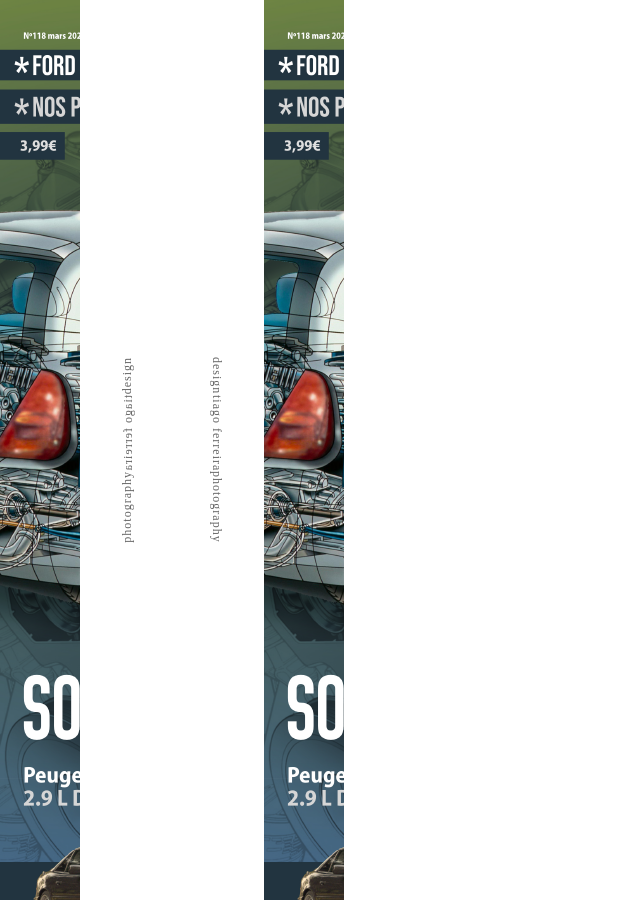
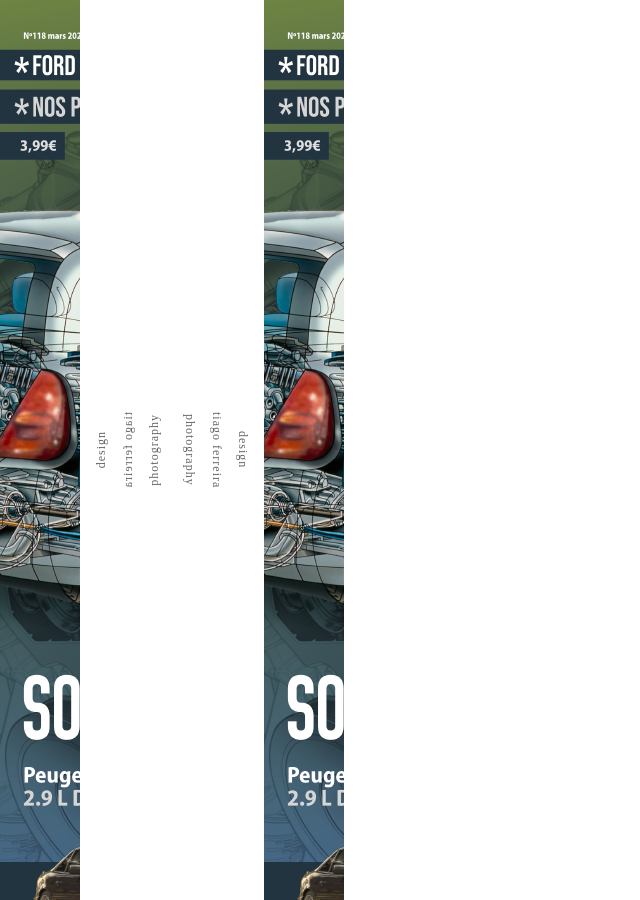
Before and after one commit to fer-tiago/website, a Jekyll site: the page built from index.html, in a window 1280 px wide. Shown: the whole page, without its empty margins (0-640 px from the left). Built offline with Jekyll 4.4.1, drawn with Linux system fonts in a browser that asks for light colours.

Commit message:
Update style.css

```diff
--- a/assets/css/style.css
+++ b/assets/css/style.css
@@ -69,3 +69,28 @@
 .text-slice-link:hover {
     text-decoration: underline;
 }
+.text-slice {
+    width: 80px;
+    height: 100vh;
+
+    display: flex;
+    flex-direction: column;
+
+    justify-content: space-between;
+}
+
+.text-slice-section {
+    flex: 1;
+
+    display: flex;
+    justify-content: center;
+    align-items: center;
+
+    writing-mode: vertical-rl;
+    text-orientation: mixed;
+}
+
+.text-slice-link {
+    color: inherit;
+    text-decoration: none;
+}
```
